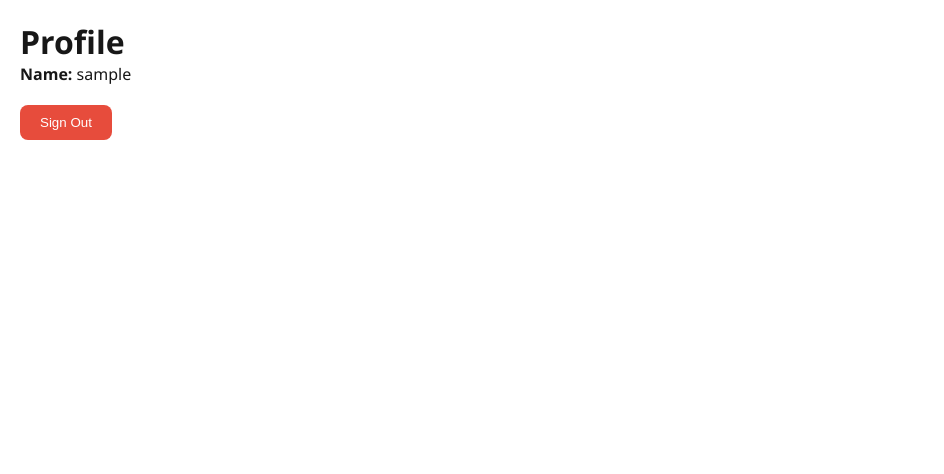
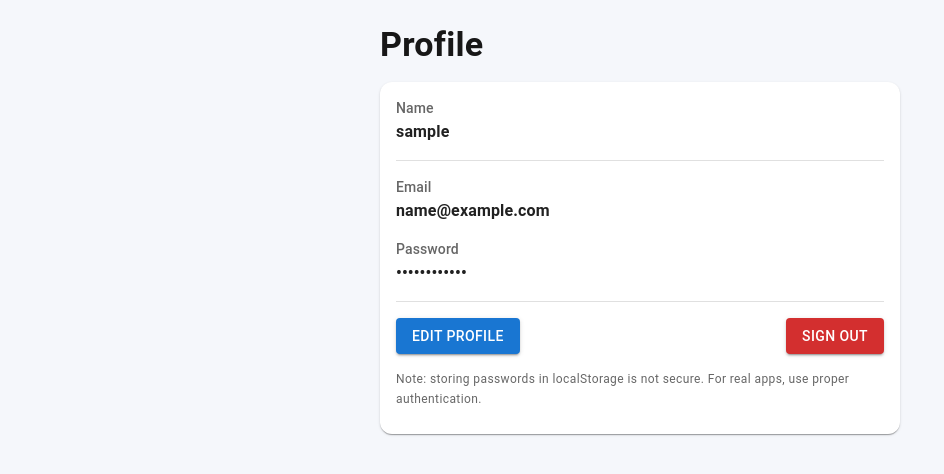
Before and after one commit to MatasZos/RoadGuardianApp, a Next.js app: page /profile in a window 1280 px wide. Shown: the top 474 px of the page, without its empty margins (0-944 px from the left). Built offline with nearby package versions, Linux system fonts and the light colour scheme; sample sign-in values are in the browser's storage.

Commit message:
Refactor ProfilePage component for improved structure

```diff
--- a/src/app/profile/page.js
+++ b/src/app/profile/page.js
@@ -2,32 +2,230 @@
 
 import { useEffect, useState } from "react";
 import { useRouter } from "next/navigation";
+import {
+  Box,
+  Card,
+  CardContent,
+  Typography,
+  TextField,
+  Button,
+  Stack,
+  Divider,
+  Alert,
+} from "@mui/material";
 
 export default function ProfilePage() {
   const router = useRouter();
+
+  // Display values
   const [fullName, setFullName] = useState("");
+  const [email, setEmail] = useState("");
+  const [password, setPassword] = useState("");
+
+  // Edit mode + form
+  const [isEditing, setIsEditing] = useState(false);
+  const [editName, setEditName] = useState("");
+  const [editPassword, setEditPassword] = useState("");
+  const [confirmPassword, setConfirmPassword] = useState("");
+
+  // Messages
+  const [error, setError] = useState("");
+  const [success, setSuccess] = useState("");
 
   useEffect(() => {
-    const name = localStorage.getItem("userFullName");
-    if (!name) router.push("/login");
-    else setFullName(name);
-  }, []);
+    const nameLS = localStorage.getItem("userFullName");
+    const emailLS = localStorage.getItem("userEmail") || "";
+    const passLS = localStorage.getItem("userPassword") || "";
+
+    if (!nameLS) {
+      router.push("/login");
+      return;
+    }
+
+    setFullName(nameLS);
+    setEmail(emailLS);
+    setPassword(passLS);
+
+    setEditName(nameLS);
+    setEditPassword("");
+    setConfirmPassword("");
+  }, [router]);
 
   const handleSignOut = () => {
     localStorage.removeItem("userFullName");
+    localStorage.removeItem("userEmail");
+    localStorage.removeItem("userPassword");
     router.push("/login");
   };
 
+  const startEditing = () => {
+    setError("");
+    setSuccess("");
+    setIsEditing(true);
+    setEditName(fullName);
+    setEditPassword("");
+    setConfirmPassword("");
+  };
+
+  const cancelEditing = () => {
+    setError("");
+    setSuccess("");
+    setIsEditing(false);
+    setEditName(fullName);
+    setEditPassword("");
+    setConfirmPassword("");
+  };
+
+  const handleSave = () => {
+    setError("");
+    setSuccess("");
+
+    const trimmedName = editName.trim();
+    if (!trimmedName) {
+      setError("Name cannot be empty.");
+      return;
+    }
+
+    // If user typed a new password, validate it
+    const wantsPasswordChange = editPassword.length > 0 || confirmPassword.length > 0;
+    if (wantsPasswordChange) {
+      if (editPassword.length < 6) {
+        setError("Password must be at least 6 characters.");
+        return;
+      }
+      if (editPassword !== confirmPassword) {
+        setError("Passwords do not match.");
+        return;
+      }
+    }
+
+    // Save name
+    localStorage.setItem("userFullName", trimmedName);
+    setFullName(trimmedName);
+
+    // Save password only if changed
+    if (wantsPasswordChange) {
+      localStorage.setItem("userPassword", editPassword);
+      setPassword(editPassword);
+    }
+
+    setIsEditing(false);
+    setEditPassword("");
+    setConfirmPassword("");
+    setSuccess("Profile updated successfully.");
+  };
+
+  const maskedPassword = password ? "•".repeat(Math.min(password.length, 12)) : "Not set yet";
+  const shownEmail = email || "Not set yet";
+
   return (
-    <div style={{ fontFamily: "'Segoe UI', Tahoma, Geneva, Verdana, sans-serif", padding: "20px" }}>
-      <h1>Profile</h1>
-      <p><strong>Name:</strong> {fullName}</p>
+    <Box sx={{ minHeight: "100vh", p: 3, bgcolor: "#f5f7fb" }}>
+      <Box sx={{ maxWidth: 520, mx: "auto" }}>
+        <Typography variant="h4" sx={{ mb: 2, fontWeight: 700 }}>
+          Profile
+        </Typography>
 
-      <div style={{ marginTop: "20px" }}>
-        <button onClick={handleSignOut} style={{ padding: "10px 20px", borderRadius: "8px", border: "none", backgroundColor: "#e74c3c", color: "#fff", cursor: "pointer" }}>
-          Sign Out
-        </button>
-      </div>
-    </div>
+        <Card elevation={1} sx={{ borderRadius: 3 }}>
+          <CardContent>
+            <Stack spacing={2}>
+              {error && <Alert severity="error">{error}</Alert>}
+              {success && <Alert severity="success">{success}</Alert>}
+
+              <Box>
+                <Typography variant="subtitle2" sx={{ color: "text.secondary" }}>
+                  Name
+                </Typography>
+
+                {!isEditing ? (
+                  <Typography variant="body1" sx={{ fontWeight: 600 }}>
+                    {fullName}
+                  </Typography>
+                ) : (
+                  <TextField
+                    fullWidth
+                    size="small"
+                    value={editName}
+                    onChange={(e) => setEditName(e.target.value)}
+                    placeholder="Your name"
+                  />
+                )}
+              </Box>
+
+              <Divider />
+
+              <Box>
+                <Typography variant="subtitle2" sx={{ color: "text.secondary" }}>
+                  Email
+                </Typography>
+                <Typography variant="body1" sx={{ fontWeight: 600 }}>
+                  {shownEmail}
+                </Typography>
+              </Box>
+
+              <Box>
+                <Typography variant="subtitle2" sx={{ color: "text.secondary" }}>
+                  Password
+                </Typography>
+
+                {!isEditing ? (
+                  <Typography variant="body1" sx={{ fontWeight: 600 }}>
+                    {maskedPassword}
+                  </Typography>
+                ) : (
+                  <Stack spacing={1}>
+                    <TextField
+                      fullWidth
+                      size="small"
+                      type="password"
+                      value={editPassword}
+                      onChange={(e) => setEditPassword(e.target.value)}
+                      placeholder="New password"
+                      helperText="Leave blank to keep your current password"
+                    />
+                    <TextField
+                      fullWidth
+                      size="small"
+                      type="password"
+                      value={confirmPassword}
+                      onChange={(e) => setConfirmPassword(e.target.value)}
+                      placeholder="Confirm new password"
+                    />
+                  </Stack>
+                )}
+              </Box>
+
+              <Divider />
+
+              <Stack direction={{ xs: "column", sm: "row" }} spacing={1}>
+                {!isEditing ? (
+                  <Button variant="contained" onClick={startEditing}>
+                    Edit Profile
+                  </Button>
+                ) : (
+                  <>
+                    <Button variant="contained" onClick={handleSave}>
+                      Save Changes
+                    </Button>
+                    <Button variant="outlined" onClick={cancelEditing}>
+                      Cancel
+                    </Button>
+                  </>
+                )}
+
+                <Box sx={{ flex: 1 }} />
+
+                <Button color="error" variant="contained" onClick={handleSignOut}>
+                  Sign Out
+                </Button>
+              </Stack>
+
+              <Typography variant="caption" sx={{ color: "text.secondary" }}>
+                Note: storing passwords in localStorage is not secure. For real apps, use proper authentication.
+              </Typography>
+            </Stack>
+          </CardContent>
+        </Card>
+      </Box>
+    </Box>
   );
 }
```
